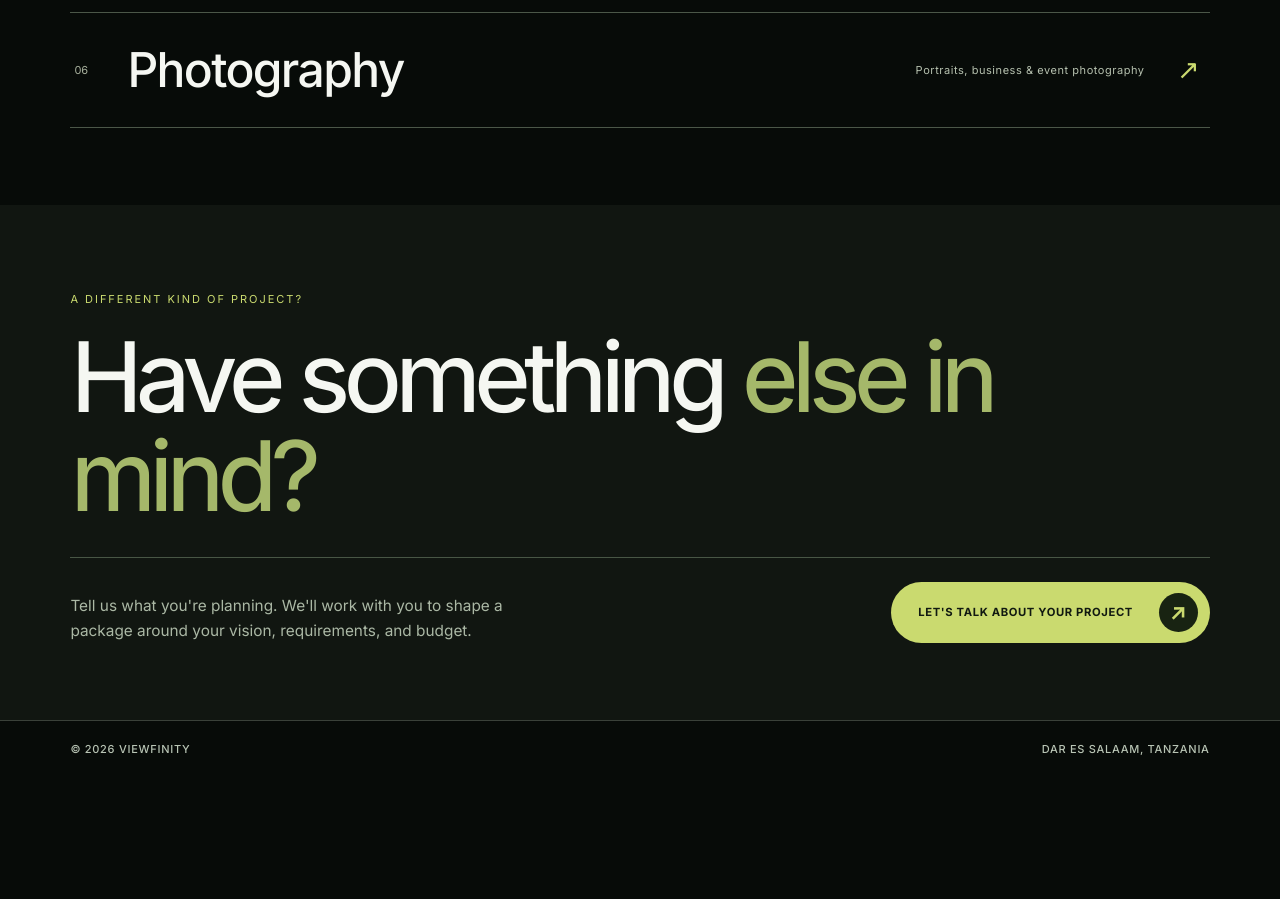
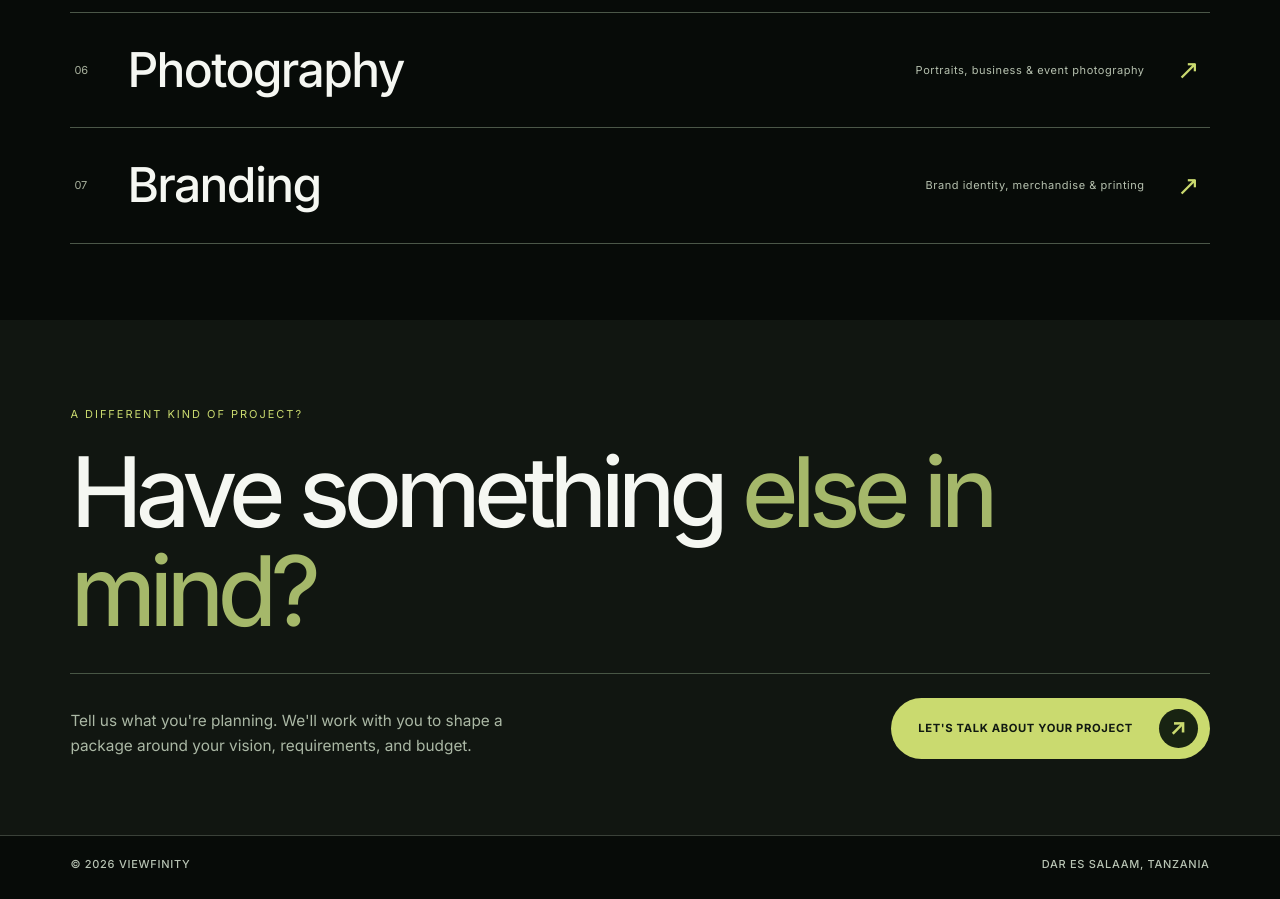
Before and after one commit to nellyjunior46-dotcom/viewfinity-art, a plain HTML site: page charges/index.html in a window 1280 px wide. Shown: the part 920-1819 px from the top of the page. Before the commit the page ends 1704 px from the top, so only its background shows below. Drawn offline with Linux system fonts and the light colour scheme.

Commit message:
Add Branding as seventh service after Photography

```diff
--- a/charges/index.html
+++ b/charges/index.html
@@ -4,4 +4,5 @@
 <a class="work-line" href="/charges/graduation/" aria-label="Explore Graduation Packages"><span class="work-number">03</span><span class="work-title">Graduation Packages</span><span class="work-discipline">Portraits & milestone films</span><span class="work-arrow" aria-hidden="true">↗</span></a>
 <a class="work-line" href="/charges/social-media-posts/" aria-label="Explore Social Media Posts"><span class="work-number">04</span><span class="work-title">Social Media Posts</span><span class="work-discipline">Monthly graphic design & visual content</span><span class="work-arrow" aria-hidden="true">↗</span></a>
 <a class="work-line" href="/charges/videography/" aria-label="Explore Videography Packages"><span class="work-number">05</span><span class="work-title">Videography</span><span class="work-discipline">Creator videos, events & real estate</span><span class="work-arrow" aria-hidden="true">↗</span></a>
-<a class="work-line" href="/charges/photography/" aria-label="Explore Photography"><span class="work-number">06</span><span class="work-title">Photography</span><span class="work-discipline">Portraits, business & event photography</span><span class="work-arrow" aria-hidden="true">↗</span></a></div></section><section class="custom"><div class="shell"><p class="eyebrow">A DIFFERENT KIND OF PROJECT?</p><h2>Have something <em>else in mind?</em></h2><div class="custom-bottom"><p>Tell us what you're planning. We'll work with you to shape a package around your vision, requirements, and budget.</p><a class="vf-master-cta" href="https://viewfinity.art/#/contact"><span>LET'S TALK ABOUT YOUR PROJECT</span></a></div></div></section></main><footer class="vf-charges-min-footer shell" aria-label="VIEWFINITY copyright and location"><span>© 2026 VIEWFINITY</span><span>DAR ES SALAAM, TANZANIA</span></footer><script src="/charges/transitions.js" defer></script></body></html>
+<a class="work-line" href="/charges/photography/" aria-label="Explore Photography"><span class="work-number">06</span><span class="work-title">Photography</span><span class="work-discipline">Portraits, business & event photography</span><span class="work-arrow" aria-hidden="true">↗</span></a>
+<a class="work-line" href="/charges/branding/" aria-label="Explore Branding"><span class="work-number">07</span><span class="work-title">Branding</span><span class="work-discipline">Brand identity, merchandise & printing</span><span class="work-arrow" aria-hidden="true">↗</span></a></div></section><section class="custom"><div class="shell"><p class="eyebrow">A DIFFERENT KIND OF PROJECT?</p><h2>Have something <em>else in mind?</em></h2><div class="custom-bottom"><p>Tell us what you're planning. We'll work with you to shape a package around your vision, requirements, and budget.</p><a class="vf-master-cta" href="https://viewfinity.art/#/contact"><span>LET'S TALK ABOUT YOUR PROJECT</span></a></div></div></section></main><footer class="vf-charges-min-footer shell" aria-label="VIEWFINITY copyright and location"><span>© 2026 VIEWFINITY</span><span>DAR ES SALAAM, TANZANIA</span></footer><script src="/charges/transitions.js" defer></script></body></html>
```
